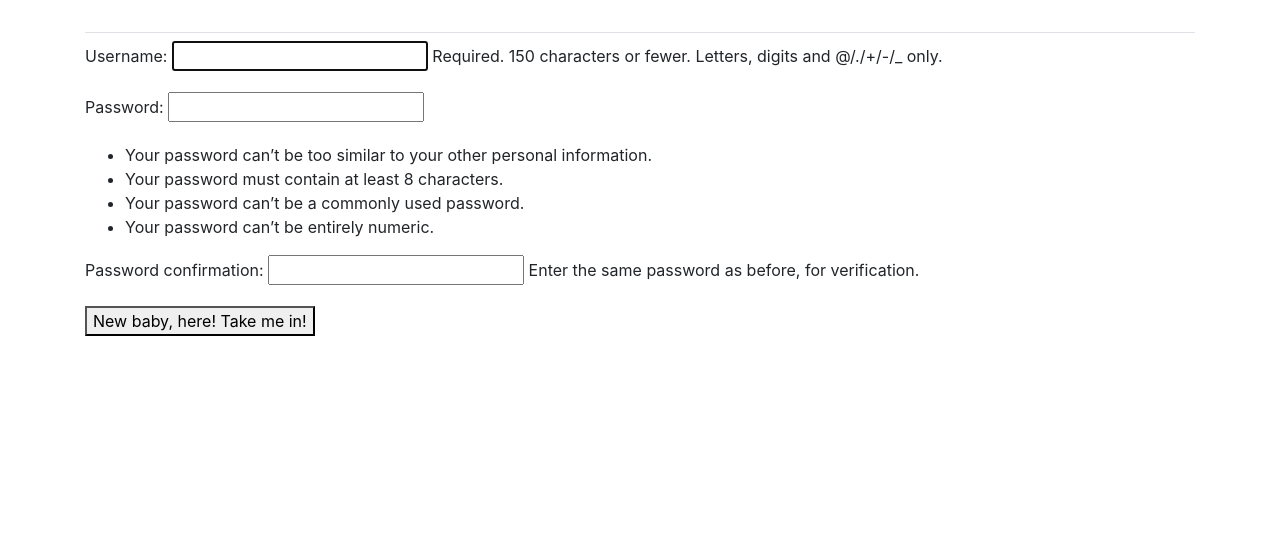
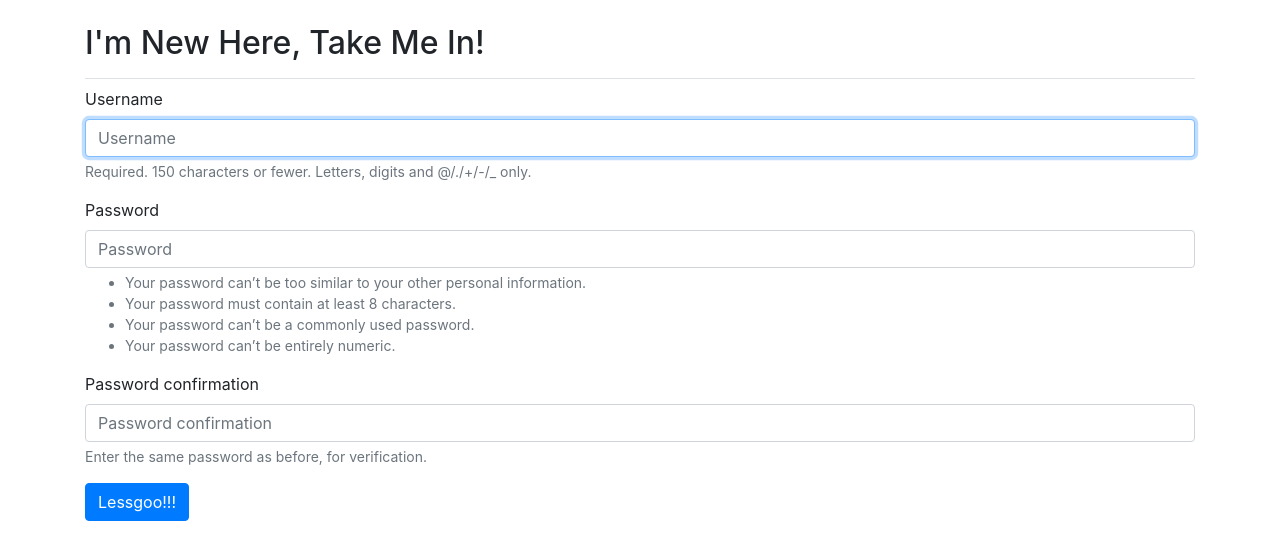
Before and after one commit to Zad-100/YourDailyLogProj, a Django app: page /users/register/ in a window 1280 px wide. Shown: the part 58-618 px from the top of the page. Run offline with Django 3.2, Linux system fonts and the light colour scheme; some libraries are stand-ins or nearby versions.

Commit message:
Styled the registeration form to make it consistent with the rest of the app pages.

```diff
--- a/Users/templates/registration/register.html
+++ b/Users/templates/registration/register.html
@@ -4,16 +4,30 @@
 
 {% extends "yourdailylog_app/base.html" %}
 
+{% load bootstrap4 %}
+
+{% block page_header %}
+  <h2>
+    I'm New Here, Take Me In!
+  </h2>
+{% endblock page_header %}
+
 {% block content %}
-  <form method="post" action="{% url 'Users:register' %}">
-    {% csrf_token %} <!--Security-->
-    {{ formForRegistration.as_p }}
 
-    <button name="Submit">
-      New baby, here! Take me in!
+<form method="post" action="{% url 'Users:register' %}" class="form">
+
+  {% csrf_token %} <!--Security-->
+
+  {% bootstrap_form formForRegistration %}
+
+  {% buttons %}
+    <button name="Submit" class="btn btn-primary">
+      Lessgoo!!!
     </button>
+  {% endbuttons %}
 
-    <input type="hidden" name="next"
+  <input type="hidden" name="next"
            value="{% url 'YourDailyLog_App:index' %}" />
   </form>
+
 {% endblock content %}
```
